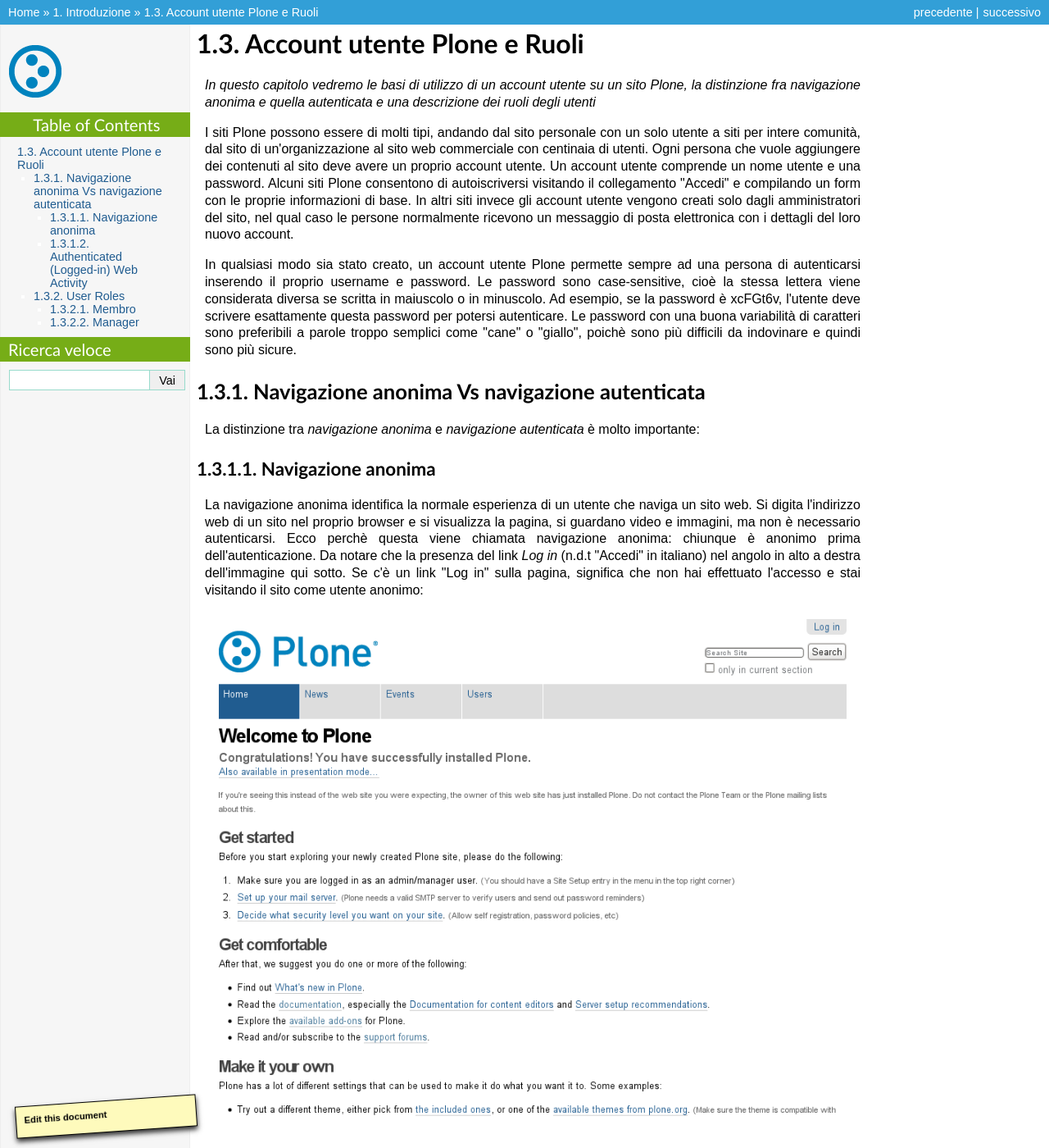
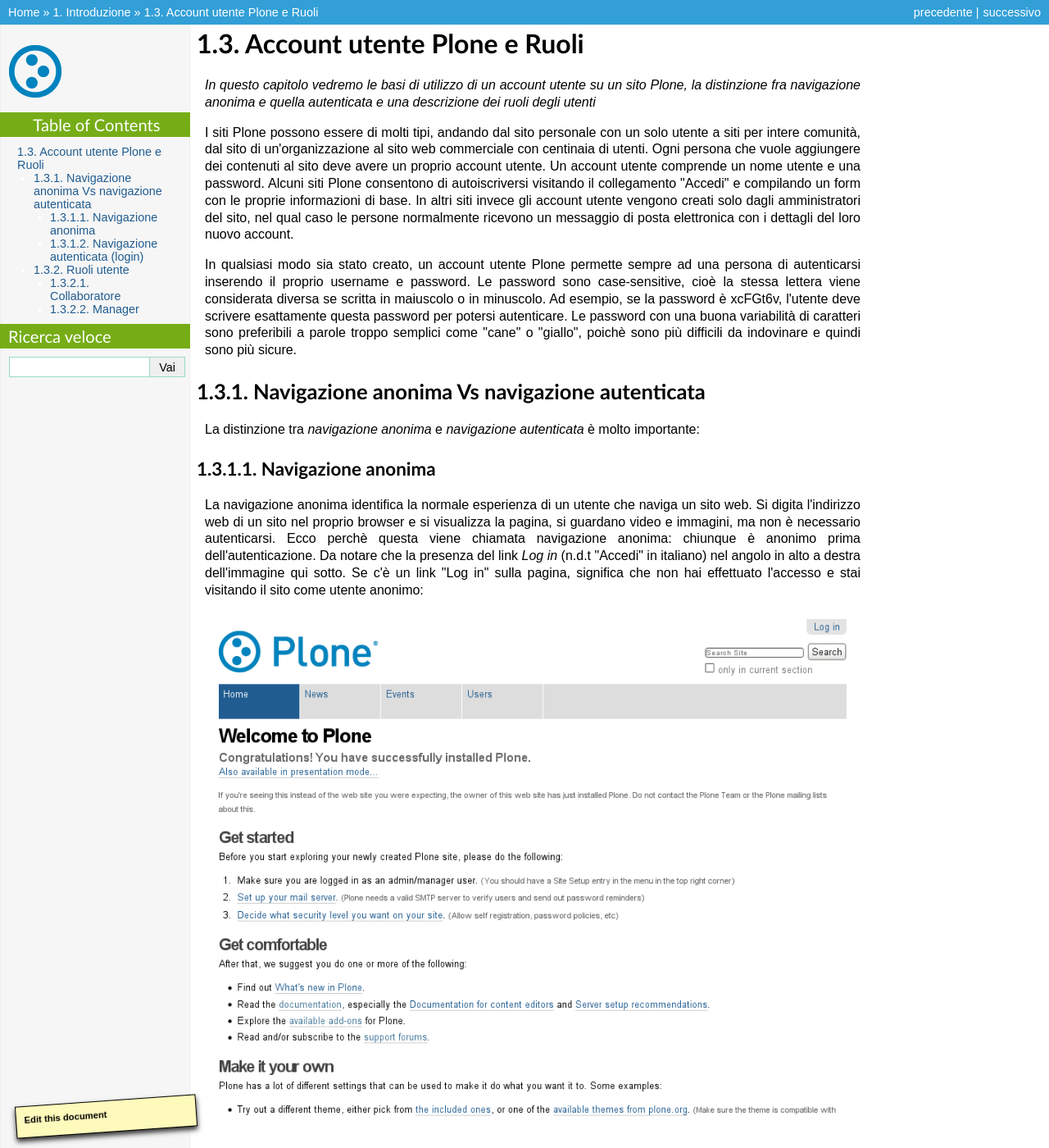
Before and after one commit to plone-it/collective.italiandocumentation, a Sphinx documentation site: the page built from source/introduction/user-accounts-and-roles.rst, in a window 1280 px wide and 1400 px high. Shown: the whole window at 82% size. Built offline with Sphinx 7.4.7, drawn with Linux system fonts in a browser that asks for light colours; some of the changed text lies outside the part shown.

Commit message:
Fix di alcune traduzioni

```diff
--- a/source/introduction/user-accounts-and-roles.rst
+++ b/source/introduction/user-accounts-and-roles.rst
@@ -47,8 +47,8 @@
    :align: center
    :alt:
 
-Authenticated (Logged-in) Web Activity
-~~~~~~~~~~~~~~~~~~~~~~~~~~~~~~~~~~~~~~
+Navigazione autenticata (login)
+~~~~~~~~~~~~~~~~~~~~~~~~~~~~~~~~~~~~~~~
 
 Avete già avuto esperienza di *navigazione autenticata* se avete mai utilizzato
 un sito di una banca o di pagamenti con carte di credito, o qualsiasi altro
@@ -71,16 +71,16 @@
    :align: center
    :alt:
 
-User Roles
-----------
+Ruoli utente
+-------------
 
 Su un sito Plone è altrettanto importante la distinzione dei diversi ruoli
 degli utenti. Per illustrare il caso più semplice, consideriamo due ruoli
-utente: *membro* e *manager*. Vediamo i diversi
+utente: *collaboratore* e *manager*. Vediamo i diversi
 permessi o "poteri" di questi due ruoli:
 
-Membro
-~~~~~~
+Collaboratore
+~~~~~~~~~~~~~~
 
 - ha un account utente, quindi può autenticarsi
 - può aggiungere contenuti, ma solo in aree specifiche, e non può modificare
```
